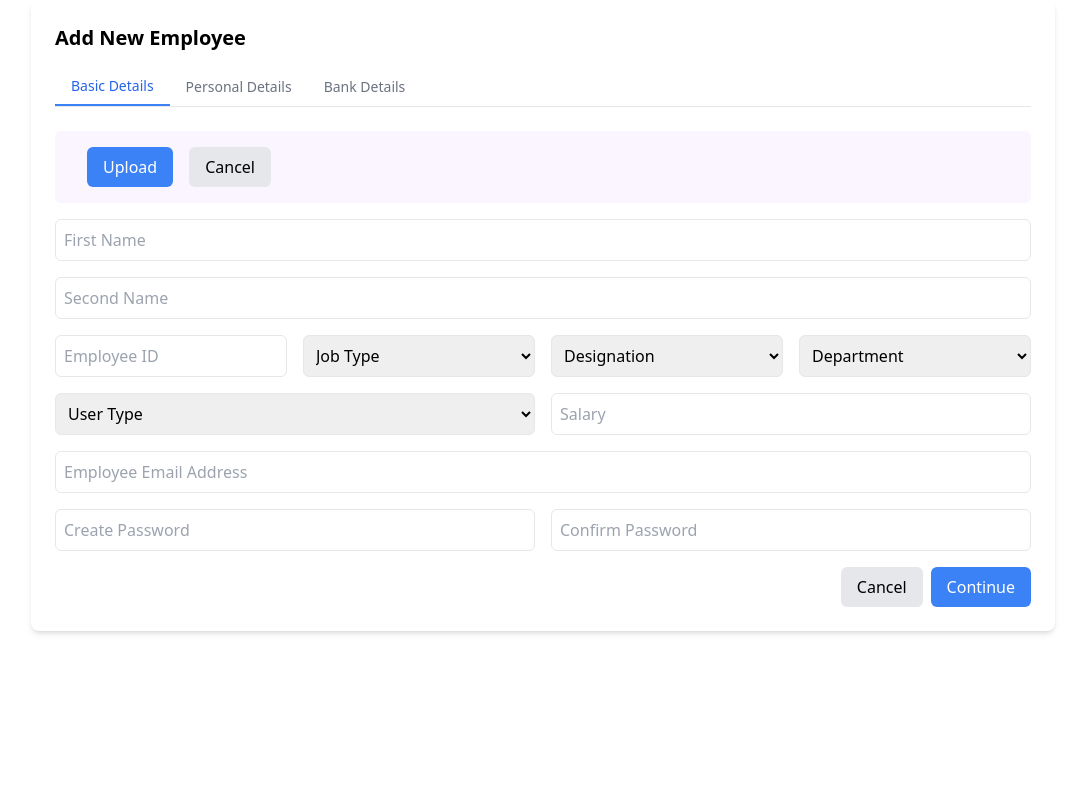
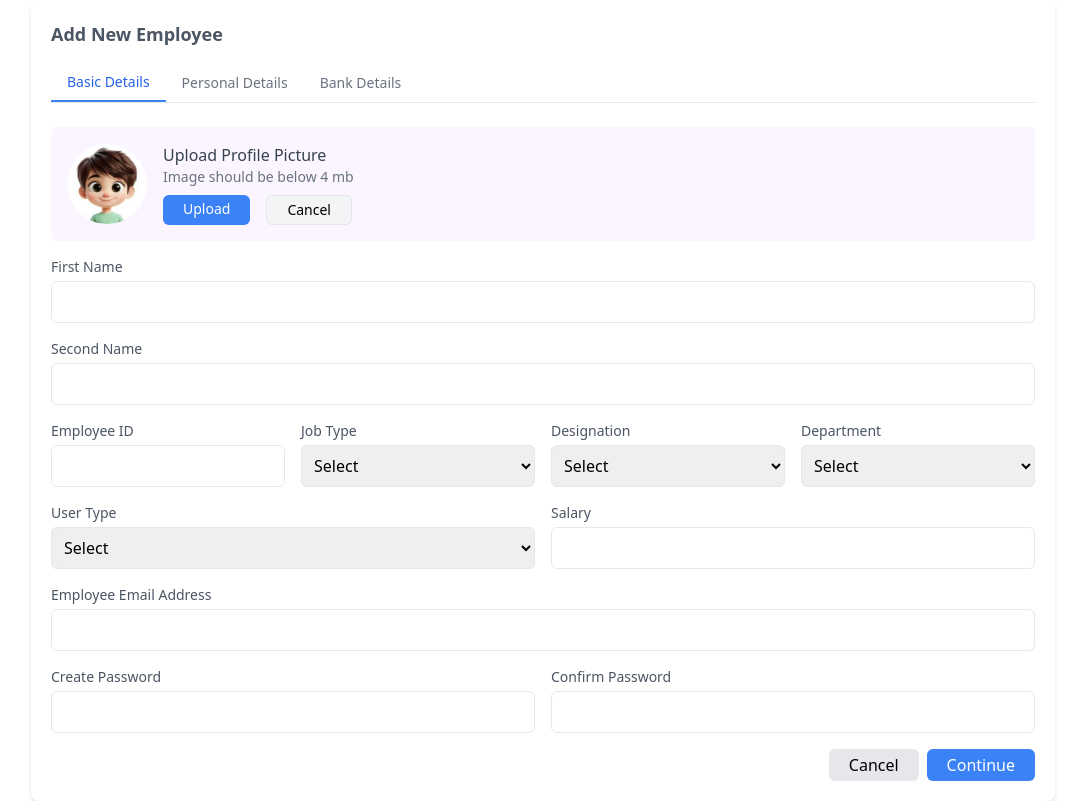
Before and after one commit to Nizamudheenp/add_Employee, a React (Vite) app: page / in a window 1280 px wide. Shown: the whole page, without its empty margins (97-1182 px from the left). Built offline with nearby package versions, Linux system fonts and the light colour scheme.

Commit message:
enhanced with styling

```diff
--- a/src/components/AddEmployee.tsx
+++ b/src/components/AddEmployee.tsx
@@ -32,7 +32,7 @@ const AddEmployee: React.FC = () => {
     profilePic: null,
   });
 
-  const [previewImage, setPreviewImage] = useState<string | null>(null);
+  const [previewImage, setPreviewImage] = useState<string>("/default-avatar.jpeg");
   const [activeTab, setActiveTab] = useState("Basic Details");
 
   const handleChange = (
@@ -72,15 +72,14 @@ const AddEmployee: React.FC = () => {
   const tabs = ["Basic Details", "Personal Details", "Bank Details"];
 
   return (
-    <div className="max-w-5xl mx-auto bg-white shadow-md rounded-lg p-6">
-      <h2 className="text-xl font-semibold mb-4">Add New Employee</h2>
+    <div className="max-w-5xl mx-auto bg-white shadow-md rounded-lg p-5">
+      <h2 className="text-lg font-semibold mb-4 text-gray-600">Add New Employee</h2>
 
       <div className="flex border-b mb-6">
         {tabs.map((tab) => (
           <button
             key={tab}
-            className={`px-4 py-2 text-sm font-medium ${
-              activeTab === tab
+            className={`px-4 py-2 text-sm font-medium ${activeTab === tab
               ? "border-b-2 border-blue-500 text-blue-600"
               : "text-gray-500 hover:text-gray-700"
               }`}
@@ -93,14 +92,20 @@ const AddEmployee: React.FC = () => {
 
       {activeTab === "Basic Details" && (
         <form onSubmit={handleSubmit} className="space-y-4">
-          <div className="bg-purple-50 p-4 rounded-md flex items-center space-x-4">
+          <div className="bg-purple-50 p-4 rounded-md flex  items-center space-x-4">
             {previewImage && (
               <img
                 src={previewImage}
                 alt="Preview"
-                className="w-16 h-16 rounded-full object-cover"
+                className="w-20 h-20 rounded-full object-cover"
               />
             )}
+            <div>
+              <h4 className="font-medium text-gray-700">Upload Profile Picture</h4>
+              <p className="text-sm text-gray-500 mb-2">
+                Image should be below 4 mb
+              </p>
+              <div className="flex gap-4">
                 <input
                   type="file"
                   accept="image/*"
@@ -110,141 +115,193 @@ const AddEmployee: React.FC = () => {
                 />
                 <label
                   htmlFor="profilePic"
-              className="px-4 py-2 bg-blue-500 text-white rounded-md cursor-pointer"
+                  className="px-5  py-1 bg-blue-500 text-white rounded-md cursor-pointer text-sm"
                 >
                   Upload
                 </label>
                 <button
                   type="button"
                   onClick={() => {
-                setPreviewImage(null);
+                    setPreviewImage("/default-avatar.jpeg");
                     setFormData({ ...formData, profilePic: null });
                   }}
-              className="px-4 py-2 bg-gray-200 rounded-md"
+                  className="px-5 py-1 border bg-gray-100 rounded-md text-sm"
                 >
                   Cancel
                 </button>
               </div>
+            </div>
 
+          </div>
+
+          <div>
+            <label className="block text-sm font-medium text-gray-600 mb-1">
+              First Name
+            </label>
             <input
               type="text"
               name="firstName"
-            placeholder="First Name"
               value={formData.firstName}
               onChange={handleChange}
               className="w-full border p-2 rounded-md"
             />
+          </div>
+
+          <div>
+            <label className="block text-sm font-medium text-gray-600 mb-1">
+              Second Name
+            </label>
             <input
               type="text"
               name="secondName"
-            placeholder="Second Name"
               value={formData.secondName}
               onChange={handleChange}
               className="w-full border p-2 rounded-md"
             />
+          </div>
 
           <div className="grid grid-cols-4 gap-4">
+            <div>
+              <label className="block text-sm font-medium text-gray-600 mb-1">
+                Employee ID
+              </label>
               <input
                 type="text"
                 name="employeeId"
-              placeholder="Employee ID"
                 value={formData.employeeId}
                 onChange={handleChange}
-              className="border p-2 rounded-md"
+                className="border p-2 rounded-md w-full"
               />
+            </div>
+
+            <div>
+              <label className="block text-sm font-medium text-gray-600 mb-1">
+                Job Type
+              </label>
               <select
                 name="jobType"
                 value={formData.jobType}
                 onChange={handleChange}
-              className="border p-2 rounded-md"
+                className="border p-2 rounded-md w-full"
               >
-              <option value="">Job Type</option>
+                <option value="">Select</option>
                 <option value="full-time">Full Time</option>
                 <option value="part-time">Part Time</option>
               </select>
+            </div>
+            <div>
+              <label className="block text-sm font-medium text-gray-600 mb-1">
+                Designation
+              </label>
               <select
                 name="designation"
                 value={formData.designation}
                 onChange={handleChange}
-              className="border p-2 rounded-md"
+                className="border p-2 rounded-md w-full"
               >
-              <option value="">Designation</option>
+                <option value="">Select</option>
                 <option value="developer">Developer</option>
                 <option value="designer">Designer</option>
               </select>
+            </div>
+            <div>
+              <label className="block text-sm font-medium text-gray-600 mb-1">
+                Department
+              </label>
               <select
                 name="department"
                 value={formData.department}
                 onChange={handleChange}
-              className="border p-2 rounded-md"
+                className="border p-2 rounded-md w-full"
               >
-              <option value="">Department</option>
+                <option value="">Select</option>
                 <option value="it">IT</option>
                 <option value="hr">HR</option>
               </select>
             </div>
+          </div>
 
-          {/* User Type & Salary */}
           <div className="grid grid-cols-2 gap-4">
+            <div>
+              <label className="block text-sm font-medium text-gray-600 mb-1">
+                User Type
+              </label>
               <select
                 name="userType"
                 value={formData.userType}
                 onChange={handleChange}
-              className="border p-2 rounded-md"
+                className="border p-2 rounded-md w-full"
               >
-              <option value="">User Type</option>
+                <option value="">Select</option>
                 <option value="admin">Admin</option>
                 <option value="employee">Employee</option>
               </select>
+            </div>
+            <div>
+              <label className="block text-sm font-medium text-gray-600 mb-1">
+                Salary
+              </label>
               <input
                 type="text"
                 name="salary"
-              placeholder="Salary"
                 value={formData.salary}
                 onChange={handleChange}
-              className="border p-2 rounded-md"
+                className="border p-2 rounded-md w-full"
               />
             </div>
+          </div>
 
+          <div>
+            <label className="block text-sm font-medium text-gray-600 mb-1">
+              Employee Email Address
+            </label>
             <input
               type="email"
               name="email"
-            placeholder="Employee Email Address"
               value={formData.email}
               onChange={handleChange}
               className="w-full border p-2 rounded-md"
             />
+          </div>
 
           <div className="grid grid-cols-2 gap-4">
+            <div>
+              <label className="block text-sm font-medium text-gray-600 mb-1">
+                Create Password
+              </label>
               <input
                 type="password"
                 name="password"
-              placeholder="Create Password"
                 value={formData.password}
                 onChange={handleChange}
-              className="border p-2 rounded-md"
+                className="border p-2 rounded-md w-full"
               />
+            </div>
+              <div>
+              <label className="block text-sm font-medium text-gray-600 mb-1">
+                Confirm Password
+              </label>
               <input
                 type="password"
                 name="confirmPassword"
-              placeholder="Confirm Password"
                 value={formData.confirmPassword}
                 onChange={handleChange}
-              className="border p-2 rounded-md"
+                className="border p-2 rounded-md w-full"
               />
+            </div>
           </div>
 
           <div className="flex justify-end gap-2">
             <button
               type="button"
-              className="px-4 py-2 bg-gray-200 rounded-md"
+              className="px-5 py-1 bg-gray-200 rounded-md"
               onClick={() => setFormData({ ...formData })}
             >
               Cancel
             </button>
             <button
               type="submit"
-              className="px-4 py-2 bg-blue-500 text-white rounded-md"
+              className="px-5 py-1 bg-blue-500 text-white rounded-md"
             >
               Continue
             </button>
@@ -252,12 +309,6 @@ const AddEmployee: React.FC = () => {
         </form>
       )}
 
-      {activeTab === "Personal Details" && (
-        <div className="text-gray-500">Personal Details form coming soon...</div>
-      )}
-      {activeTab === "Bank Details" && (
-        <div className="text-gray-500">Bank Details form coming soon...</div>
-      )}
     </div>
   );
 };
```
Also changed, not shown: public/default-avatar.jpeg (added). Lines whose indentation alone changed are shown as unchanged.
